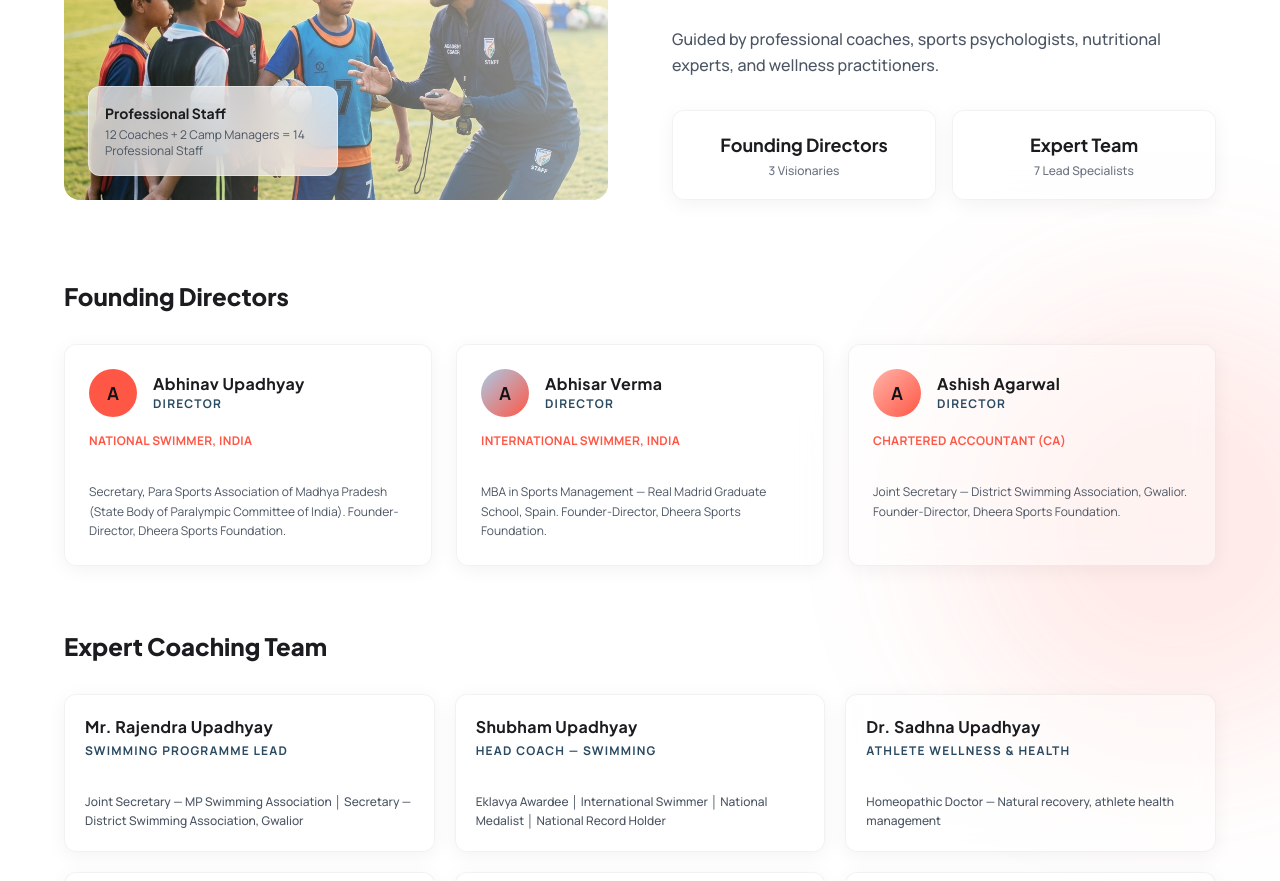
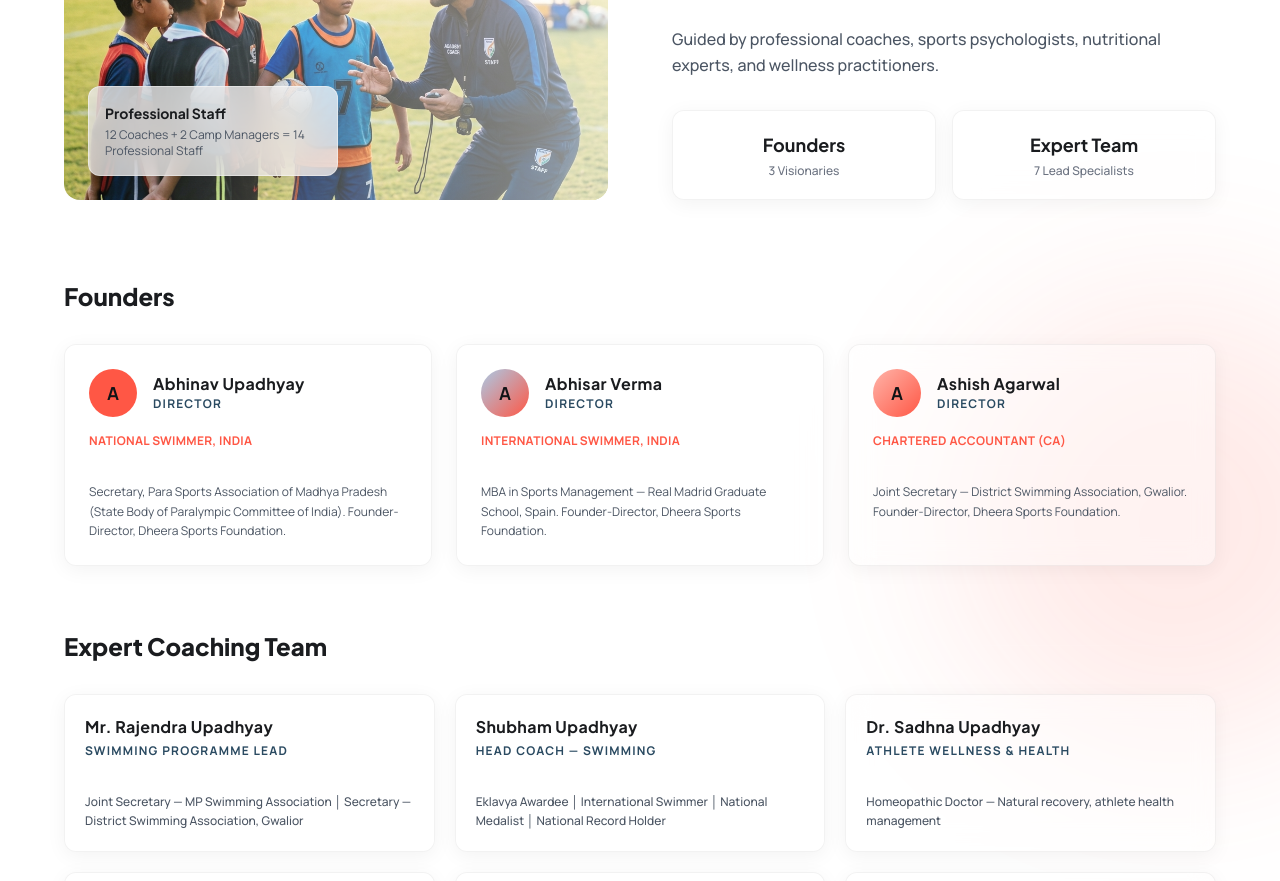
Before and after one commit to connectGT/campflow, a Next.js app: page / in a window 1280 px wide. Shown: the part 7080-7961 px from the top of the page. Built offline with nearby package versions, Linux system fonts and the light colour scheme; no server answers.

Commit message:
fix(ui): rename Founding Directors to Founders

```diff
--- a/src/components/landing/TrainerProfiles.tsx
+++ b/src/components/landing/TrainerProfiles.tsx
@@ -56,7 +56,7 @@ export function TrainerProfiles() {
             </p>
             <div className="grid grid-cols-2 gap-4">
               <div className="glass-subtle rounded-xl p-5 text-center border-l-2 border-[#ff5745]">
-                <p className="font-display font-bold text-lg text-text-primary mb-1">Founding Directors</p>
+                <p className="font-display font-bold text-lg text-text-primary mb-1">Founders</p>
                 <p className="text-text-subtle text-xs font-medium">{FOUNDING_DIRECTORS.length} Visionaries</p>
               </div>
               <div className="glass-subtle rounded-xl p-5 text-center border-l-2 border-[#aacae6]">
@@ -67,10 +67,10 @@ export function TrainerProfiles() {
           </div>
         </div>
 
-        {/* Founding Directors */}
+        {/* Founders */}
         <div className="mb-16">
           <h3 className="font-display font-extrabold text-2xl mb-8 flex items-center gap-4">
-            Founding Directors
+            Founders
             <div className="h-px flex-1 bg-white/5" />
           </h3>
           <div className="grid md:grid-cols-3 gap-6">
```
